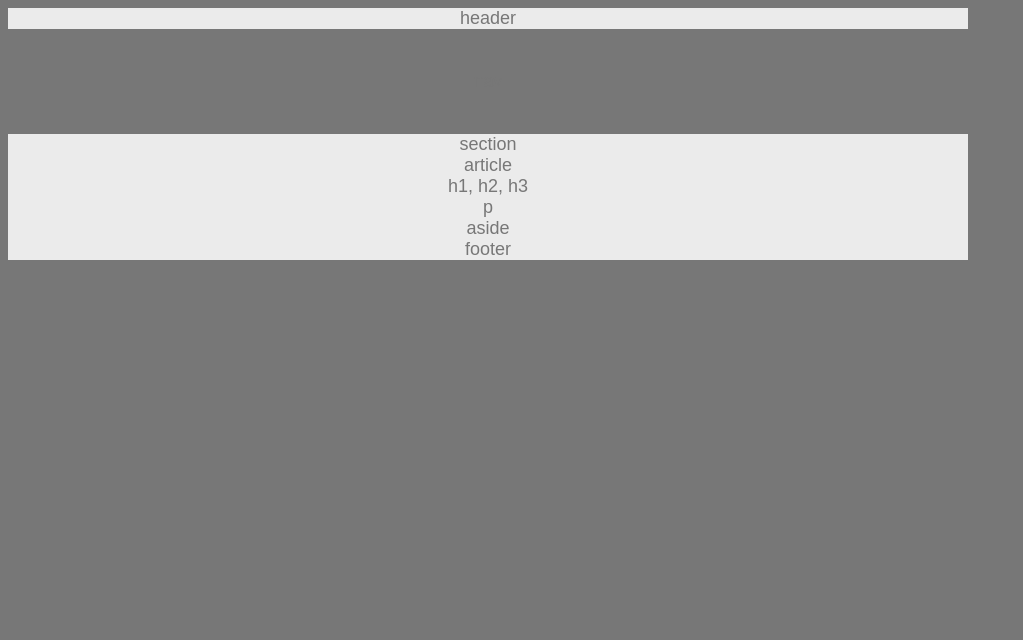
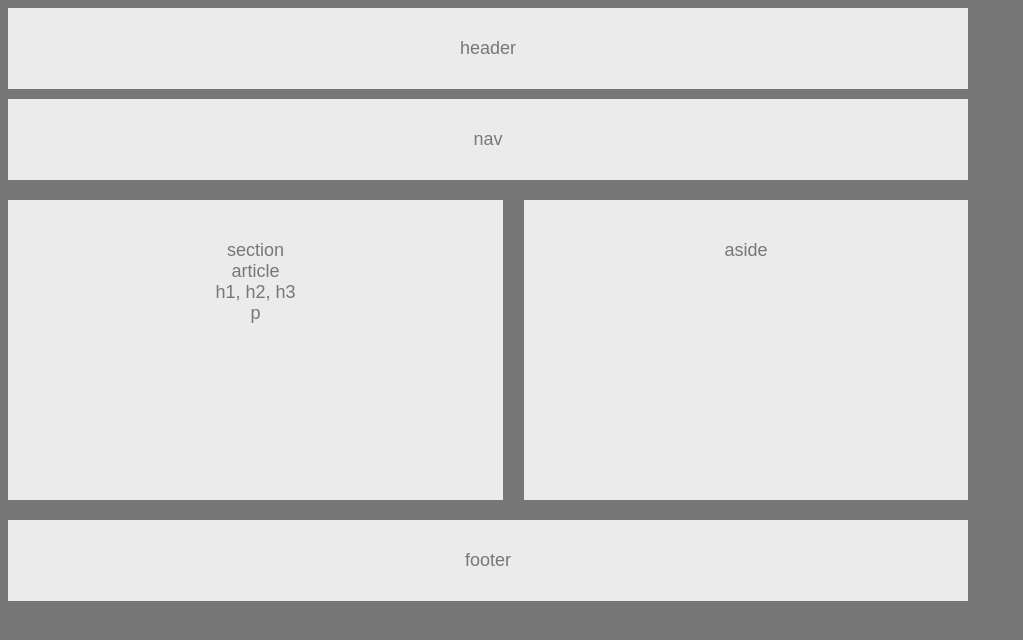
Before and after one commit to emmajudge/HW-Wireframe, a plain HTML site: page index.html in a window 1280 px wide. Shown: the whole page, without its empty margins (0-1023 px from the left). Drawn offline with Linux system fonts and the light colour scheme.

Commit message:
layout mostly complete

```diff
--- a/style.css
+++ b/style.css
@@ -1,6 +1,11 @@
  * {
     box-sizing: border-box;
     text-align: center;
+  }
+
+  .container{
+      margin: 0 auto;
+      width: 960px;
   }
 
   body{
@@ -13,16 +18,35 @@
 
   header{
       background: #ebebeb;
+      padding: 30px;
+      margin-bottom: 10px;
+  }
+
+  nav{
+    background: #ebebeb;
+    padding: 30px;
+    margin-bottom: 20px;
   }
 
   section{
     background: #ebebeb;
+    float: left;
+    width: 495px;
+    height: 300px;
+    padding: 40px;
+    margin-bottom: 20px;
   }
 
   aside{
     background: #ebebeb;
+    float: right;
+    width: 444px;
+    padding: 40px;
+    height: 300px;
   }
 
   footer{
     background: #ebebeb;
+    padding: 30px;
+    clear: both;
   }
```
Also changed, not shown: index.html (+0 -2 lines).
